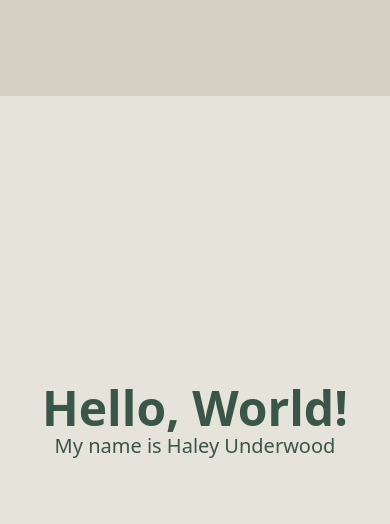
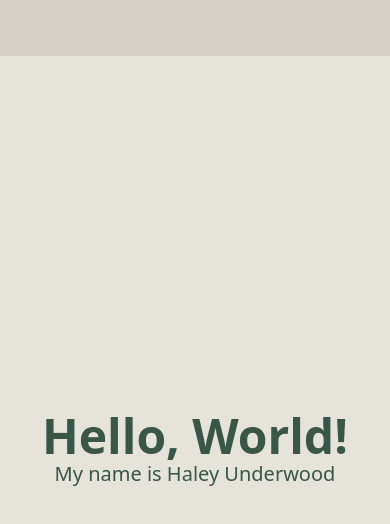
Before and after one commit to underhr/portfolio, a React (Vite) app: page / in a window 390 px wide. Shown: the top 524 px of the page. Built offline with nearby package versions, Linux system fonts and the light colour scheme; some icons are missing.

Commit message:
Mostly completed all tabs except projects

```diff
--- a/src/App.jsx
+++ b/src/App.jsx
@@ -10,10 +10,7 @@ export default function App() {
     setIsDark(prev => !prev);
   };
   return (
-    <div
-      data-theme={isDark ? "dark" : "light"}
-      className="min-h-screen bg-(--bg-lighter) text-(--text-lighter) transition-colors duration-300 flex items-center justify-center"
-    >
+    <div data-theme={isDark ? "dark" : "light"} className="min-h-screen flex flex-col sm:flex-row bg-(--bg-lighter) text-(--text-lighter) transition-colors duration-300">
       <Nav toggleDark={toggleDark} setCurrent={setCurrent}/>
       <Content page={current}/>
     </div>
--- a/src/Content.jsx
+++ b/src/Content.jsx
@@ -1,65 +1,17 @@
+import Home from './Pages/Home.jsx'
+import About from './Pages/About.jsx'
+import Projects from './Pages/Projects.jsx'
+import Contact from './Pages/Contact.jsx'
 
-
-export default function Home({ page }) {
+export default function Content({ page }) {
     switch (page) {
         case 'Home':
-            return(
-                <main className='text-center p-4'>
-                    <h1 className='font-bold text-5xl sm:text-7xl'>
-                        Hello, World!
-                    </h1>
-                    <h2 className='text-xl sm:text-3xl'>
-                        My name is Haley Underwood
-                    </h2>
-                </main>
-            );
+            return <Home />;
         case 'About Me':
-            return(
-                <main className='p-4 flex flex-col gap-4'>
-                    <h1 className="font-bold text-4xl">
-                        About Me
-                    </h1>
-                    <p className="max-w-2xl">
-                        My name is Haley, and I am a 22 year old front end web developer. I took web development classes from 8th through 10th grade, and enjoyed them very much. My first year was my favorite, being my gateway into coding, and learning HTML and CSS. Unfortunately, we did not learn much past that, but instead practiced what we already knew. After not coding for several years, I have recently decided to dedicate myself to re-learning frontend web development. I have since learned Javascript, and started to learn React. Coding has been one of my favorite hobbies, and I hope to make a career out of it!
-                    </p>
-                </main>
-            );
+            return <About />;
         case 'Projects':
-            return(
-                <main className='p-4'>
-                    Projects
-                </main>
-            );
+            return <Projects />;
         case 'Contact':
-            return(
-                <main className="p-4 flex flex-col gap-4">
-                    <h1 className="font-bold text-4xl">Contact me</h1>
-                    <form action="https://formsubmit.co/haleyroseu@gmail.com" method="POST"
-                        className="flex flex-col gap-3">
-                        <fieldset>
-                            <label for="name">Name</label>
-                            <input type="name" name="name" className="border rounded w-full p-2.5 focus:outline-0" />
-                        </fieldset>
-
-                        <fieldset>
-                            <label for="email">Email</label>
-                            <input type="email" name="email" className="border rounded w-full p-2.5 focus:outline-0" />
-                        </fieldset>
-
-                        <fieldset>
-                            <label for="number">Phone Number</label>
-                            <input type="tel" name="number" className="border rounded w-full p-2.5 focus:outline-0" />
-                        </fieldset>
-
-                        <fieldset>
-                            <label for="message">Leave a Message</label>
-                            <textarea name="message" className="border rounded w-full p-2.5 focus:outline-0"></textarea>
-                        </fieldset>
-
-                        <input type="submit" name="submit" id="submit"
-                            className="bg-(--text-lighter) text-(--bg-lighter) p-4 rounded hover:bg-(--bg-lighter) hover:text-(--text-lighter) cursor-pointer border"></input>
-                    </form>
-                </main>
-            );
+            return <Contact />;
     }
 }
--- a/src/Nav/Nav.jsx
+++ b/src/Nav/Nav.jsx
@@ -7,10 +7,10 @@ export default function Nav({ toggleDark, setCurrent}) {
     const [navOpen, setNavOpen] = useState(false);
 
     return(
-        <nav className='flex flex-row justify-between items-start bg-(--bg-darker) text-(--text-darker) transition-colors duration-300 absolute top-0 w-dvw p-10 z-1 sm:flex-col sm:items-center sm:h-dvh sm:w-auto sm:left-0'>
-        <MenuIcon className="cursor-pointer sm:hidden" onClick={() => setNavOpen(!navOpen)} fontSize='large'/>
+        <nav className='flex flex-row justify-between items-start gap-4 bg-(--bg-darker) text-(--text-darker) transition-colors duration-300 w-full sm:w-auto p-5 sm:p-10 sm:h-screen sm:flex-col sm:items-center'>
+        <MenuIcon className="cursor-pointer block sm:hidden!" onClick={() => setNavOpen(!navOpen)} fontSize='large'/>
 
-        <ul className={`flex-col gap-4 font-semibold text-lg
+        <ul className={`flex-col gap-1 font-semibold text-lg w-full sm:flex
           ${navOpen ? 'flex' : 'hidden'}`}>
             {/* <NavItem /> */}
             <NavItem name="Home" setCurrent={setCurrent}/>
--- a/src/Nav/NavItem.jsx
+++ b/src/Nav/NavItem.jsx
@@ -1,7 +1,7 @@
 
 export default function navItem({ name , setCurrent}) {
     return(
-        <li className='cursor-pointer hover:bg-(--bg-lighter) text-center rounded-2xl p-1'
+        <li className='cursor-pointer hover:bg-(--bg-lighter) text-center rounded-2xl p-2'
         onClick={() => setCurrent(name)}>{name}</li>
     );
 }
--- /dev/null
+++ b/src/Pages/About.jsx
@@ -0,0 +1,12 @@
+export default function About() {
+    return(
+        <main className='p-5 sm:p-10 flex flex-col gap-5 flex-1 sm:justify-center max-w-2xl'>
+            <h1 className="font-bold text-4xl">
+                About Me
+            </h1>
+            <p>
+                My name is Haley, and I am a 22 year old front end web developer. I took web development classes from 8th through 10th grade, and enjoyed them very much. My first year was my favorite, being my gateway into coding, learning HTML and CSS. Unfortunately, we did not learn much past that, but instead practiced what we already knew. After not coding for several years, I have recently decided to dedicate myself to re-learning frontend web development. I have since learned Javascript, and started to learn React. Coding has been one of my favorite hobbies, and I hope to make a career out of it!
+            </p>
+        </main>
+    );
+}
--- /dev/null
+++ b/src/Pages/Contact.jsx
@@ -0,0 +1,41 @@
+function FormItem() {
+    return(
+        <fieldset>
+            <label for="name">Name</label>
+            <input type="name" name="name" className="border rounded w-full p-2.5 focus:outline-0" />
+        </fieldset>
+    );
+}
+
+export default function Contact() {
+    return(
+        <main className="p-5 sm:p-10 flex flex-col sm:self-center gap-5 flex-1 max-w-2xl">
+            <h1 className="font-bold text-4xl">Contact me</h1>
+            <form action="https://formsubmit.co/haleyroseu@gmail.com" method="POST"
+                className="flex flex-col gap-3">
+                <fieldset>
+                    <label for="name">Name</label>
+                    <input type="name" name="name" className="border rounded w-full p-2.5 focus:outline-0" />
+                </fieldset>
+
+                <fieldset>
+                    <label for="email">Email</label>
+                    <input type="email" name="email" className="border rounded w-full p-2.5 focus:outline-0" />
+                </fieldset>
+
+                <fieldset>
+                    <label for="number">Phone Number</label>
+                    <input type="tel" name="number" className="border rounded w-full p-2.5 focus:outline-0" />
+                </fieldset>
+
+                <fieldset>
+                    <label for="message">Leave a Message</label>
+                    <textarea name="message" className="border rounded w-full p-2.5 focus:outline-0"></textarea>
+                </fieldset>
+
+                <input type="submit" name="submit" id="submit"
+                    className="bg-(--text-lighter) text-(--bg-lighter) p-4 rounded hover:bg-(--bg-lighter) hover:text-(--text-lighter) cursor-pointer border"></input>
+            </form>
+        </main>
+    );
+}
--- /dev/null
+++ b/src/Pages/Home.jsx
@@ -0,0 +1,14 @@
+
+export default function Home() {
+
+    return(
+        <main className='flex-1 text-center p-4 flex flex-col justify-center'>
+            <h1 className='font-bold text-5xl sm:text-6xl lg:text-8xl'>
+                Hello, World!
+            </h1>
+            <h2 className='text-xl sm:text-2xl lg:text-4xl'>
+                My name is Haley Underwood
+            </h2>
+        </main>
+    );
+}
--- /dev/null
+++ b/src/Pages/Projects.jsx
@@ -0,0 +1,7 @@
+export default function Projects() {
+    return(
+        <main className='p-4 flex-1'>
+            Projects
+        </main>
+    );
+}
```
